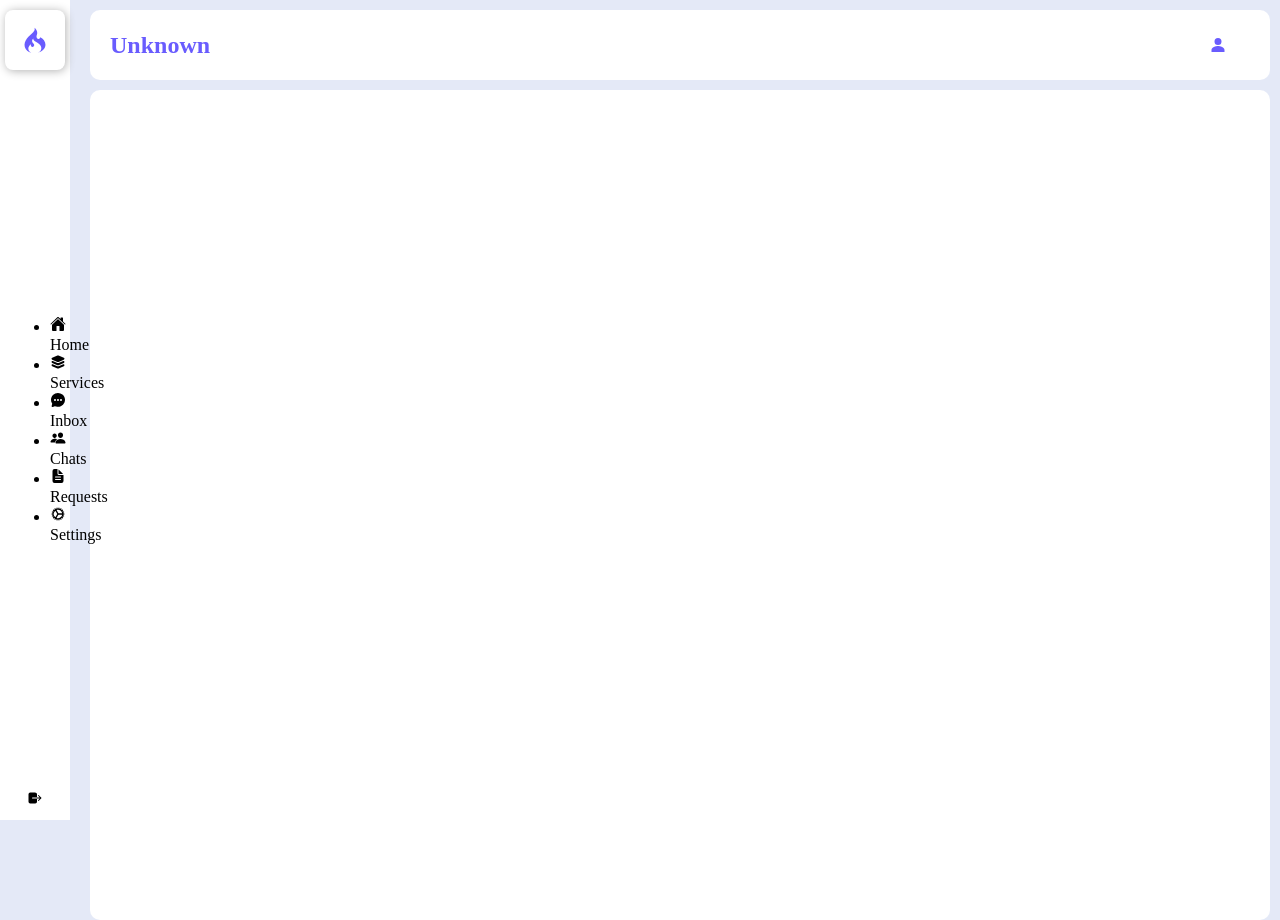
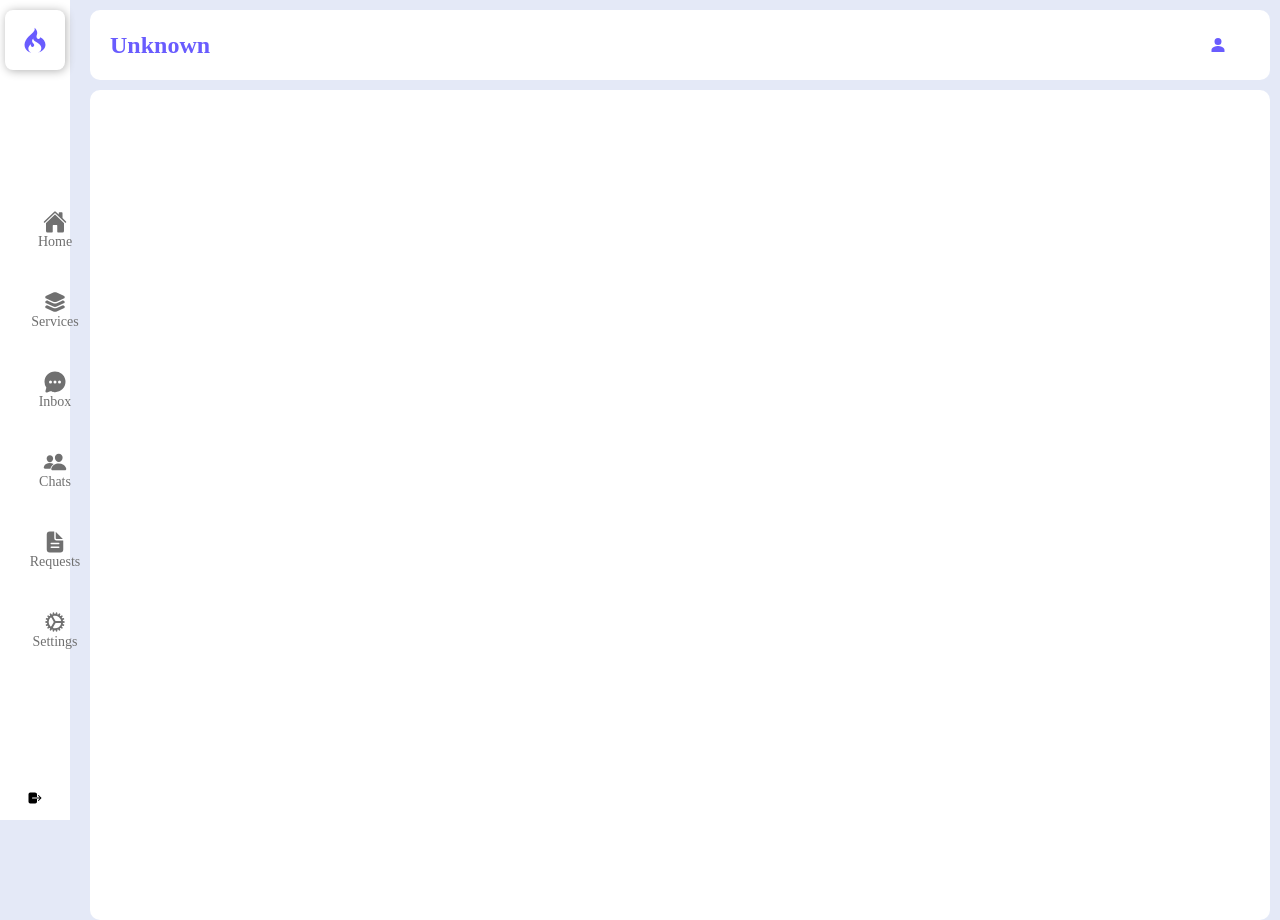
Before and after one commit to amegh-ts/Jobio, a React (Vite) app in the folder Client/jobio/: page / in a window 1280 px wide. Built offline with nearby package versions, Linux system fonts and the light colour scheme.

Commit message:
Update AdminNavbar.scss

```diff
--- a/Client/jobio/src/Components/Admin/Navbar/AdminNavbar.scss
+++ b/Client/jobio/src/Components/Admin/Navbar/AdminNavbar.scss
@@ -39,7 +39,13 @@
         width: 100%;
 
         .menu {
-            .menu-link {
+            .menu-links {
+                display: flex;
+                align-items: center;
+                flex-direction: column;
+                gap: 20px;
+
+                .nav-link{
                     display: flex;
                     align-items: center;
                     flex-direction: column;
@@ -49,6 +55,20 @@
                     border-radius: 8px;
                     font-size: 24px;
                     color: var(--text-color);
+
+                    &:hover {
+                        background: white;
+                        color: var(--primary-color);
+                        box-shadow: 1px 1px 10px rgb(177, 177, 177);
+
+                    }
+
+                    span {
+                        font-size: 14px;
+                        font-weight: 500;
+                        // color: var(--text-color);
+                    }
+                }
             }
         }
     }
```
Lines whose indentation alone changed are shown as unchanged.
